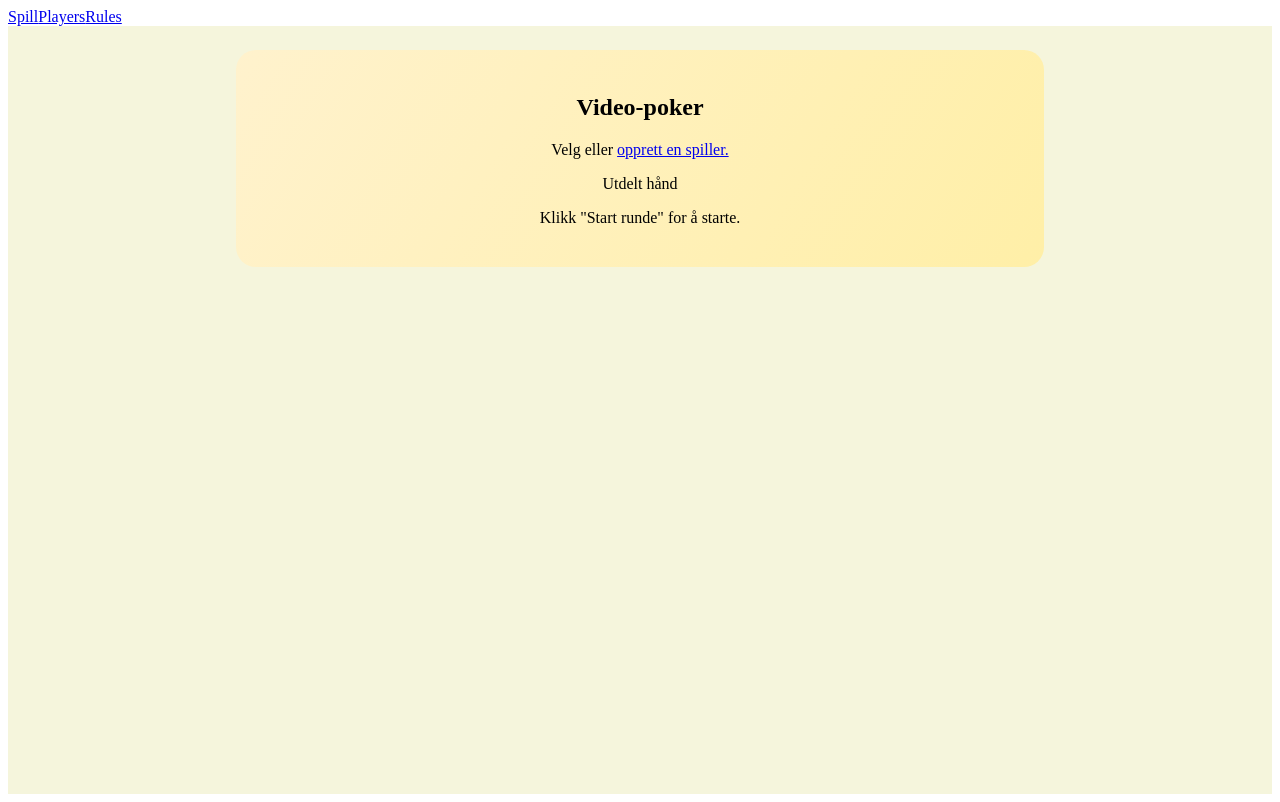
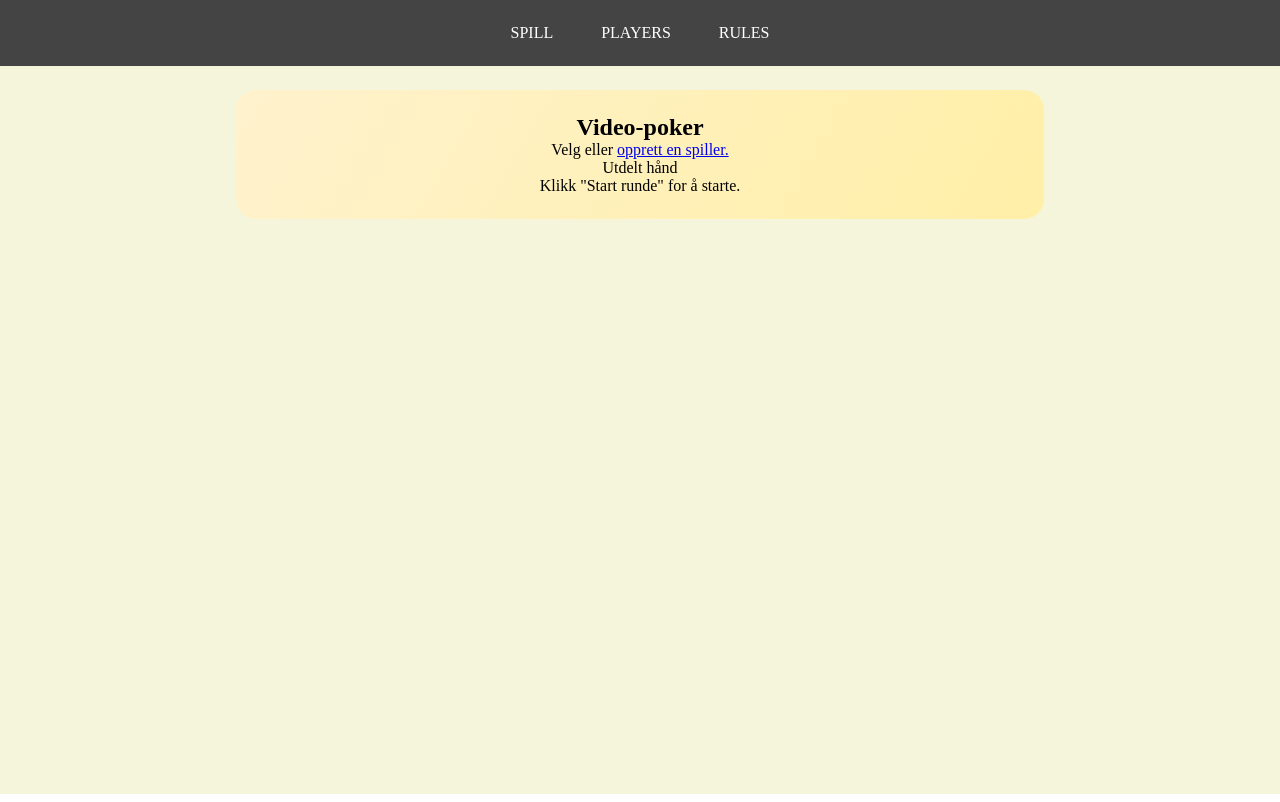
Before and after one commit to Hanole/video-poker, a React (Vite) app: page / in a window 1280 px wide. Built offline with nearby package versions, Linux system fonts and the light colour scheme.

Commit message:
fikset nav og ordnet med litt mer styling generelt. har ikke brydd meg så mye om fargevalg

```diff
--- a/src/App.css
+++ b/src/App.css
@@ -0,0 +1,25 @@
+* {
+    padding: 0;
+    margin: 0;
+}
+
+.navigation-bar {
+
+    display: flex;
+    justify-content: center;
+    padding: 0.5rem;
+    gap: 1rem;
+    background-color: #444;
+}
+
+.navigation-bar a {
+    padding: 1rem;
+    border-radius: 8px;
+    text-decoration: none;
+    color: white;
+    text-transform: uppercase;
+}
+
+.navigation-bar a:hover {
+    background-color: #f45442;
+}
--- a/src/App.tsx
+++ b/src/App.tsx
@@ -6,7 +6,7 @@ export default function App() {
 
   return (
     <>
-      <nav>
+      <nav className='navigation-bar'>
         <Link to="/">Spill</Link>
         <Link to="/players">Players</Link>
         <Link to="/rules">Rules</Link>
--- a/src/pages/GamePage.tsx
+++ b/src/pages/GamePage.tsx
@@ -53,7 +53,7 @@ export default function GamePage() {
 
               <div className="bet-buttons">
                 {[1, 2, 3, 4, 5].map((amount) => (
-                  <button
+                  <button className="control-buttons"
                     key={amount}
                     type="button"
                     onClick={() => setBetAmount(amount)}
@@ -64,7 +64,7 @@ export default function GamePage() {
                 ))}
               </div>
 
-              <button
+              <button className="control-buttons"
                 type="button"
                 onClick={startRound}
                 disabled={activePlayer.coins < betAmount || isRoundInProgress}
@@ -81,7 +81,7 @@ export default function GamePage() {
             <ul>
               {players.map((player) => (
                 <li key={player.id}>
-                  <button
+                  <button className="control-buttons"
                     type="button"
                     onClick={() => selectPlayer(player.id)}
                     aria-pressed={player.id === activePlayerId}
@@ -119,7 +119,7 @@ export default function GamePage() {
         )}
 
         {hasHand && !hasDrawn && (
-          <button type="button" onClick={drawNewCards}>
+          <button className="control-buttons" type="button" onClick={drawNewCards}>
             Trekk nye kort
           </button>
         )}
--- a/src/styles/GamePage.css
+++ b/src/styles/GamePage.css
@@ -1,5 +1,5 @@
 .game-page-container {
-    min-height: 90vh;
+    min-height: 85vh;
     padding: 1.5rem;
     background-color: beige;
 }
@@ -13,7 +13,25 @@
     background-image: linear-gradient(120deg, rgb(255, 242, 205), rgb(255, 239, 167));
     border-radius: 20px;
 
+}
 
+.control-buttons {
+  padding: 0.5rem 1rem;
+  border: 1px solid #b6412d;
+  border-radius: 8px;
+  background-color: #fffaf0;
+  color: #000;
+  cursor: pointer;
+}
+
+.control-buttons:hover:not(:disabled) {
+  background-color: #f45442;
+  color: white;
+}
+
+.control-buttons:disabled {
+  cursor: default;
+  opacity: 0.5;
 }
 
 .player-info {
```
